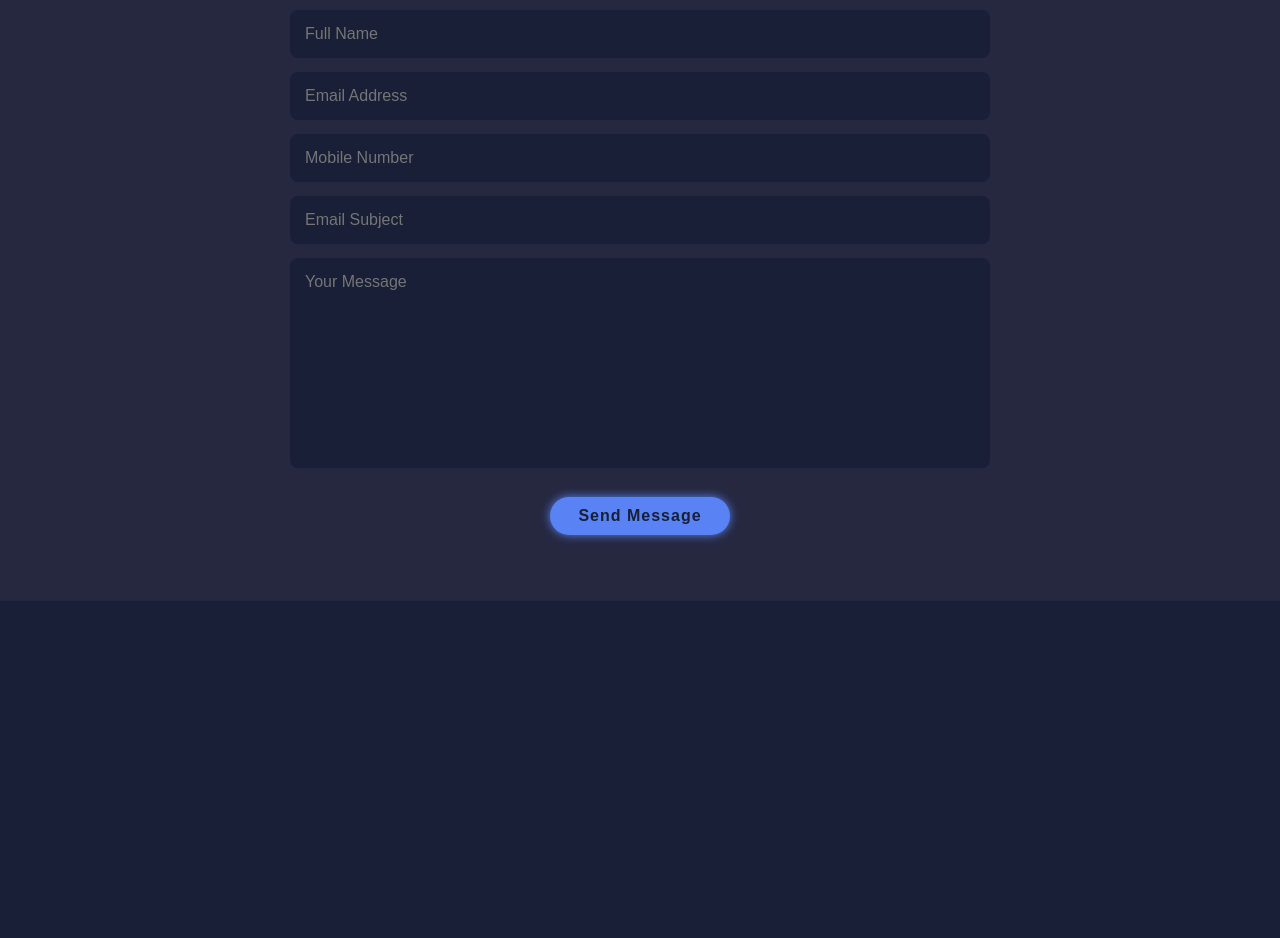
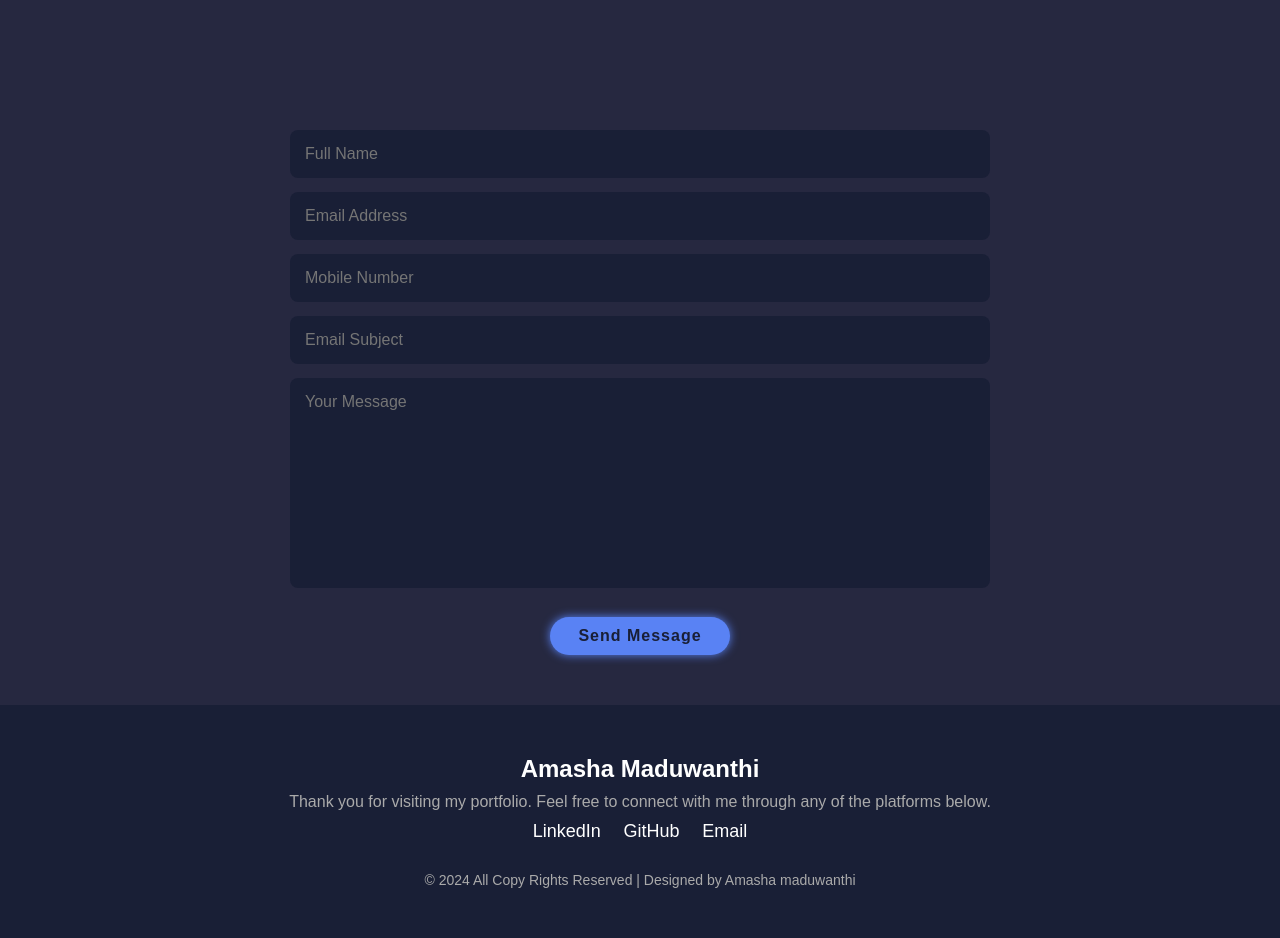
Before and after one commit to amashamaduwanthi/personal-portfolio, a plain HTML site: page index.html in a window 1280 px wide. Shown: the part 4237-5175 px from the top of the page. Before the commit the page ends 4838 px from the top, so only its background shows below. Drawn offline with Linux system fonts and the light colour scheme.

Commit message:
footer section done

```diff
--- a/index.html
+++ b/index.html
@@ -238,8 +238,31 @@
 
 <!--footer section-->
 
+<!--<footer class="footer">-->
+<!--    <div class="foot-text">-->
+<!--        <p>Copyright &copy; 2024 by Amasha Maduwanthi | All Right Reserved.</p>-->
+<!--    </div>-->
 
+<!--    <div class="footer-iconTop">-->
+<!--        <a href="#homw"><i class="fa-solid fa-angle-up"></i></a>-->
+<!--    </div>-->
 
+<!--</footer>-->
+
+<footer>
+    <div class="footer-content">
+        <h3>Amasha Maduwanthi</h3>
+        <p>Thank you for visiting my portfolio. Feel free to connect with me through any of the platforms below.</p>
+        <ul class="socials">
+            <li><a href="https://www.linkedin.com/in/yourprofile" target="_blank">LinkedIn</a></li>
+            <li><a href="https://github.com/yourusername" target="_blank">GitHub</a></li>
+            <li><a href="mailto:youremail@example.com">Email</a></li>
+        </ul>
+    </div>
+    <div class="footer-bottom">
+        <p>&copy; 2024 All Copy Rights Reserved  | Designed by Amasha maduwanthi</p>
+    </div>
+</footer>
 
 
 
--- a/style/style.css
+++ b/style/style.css
@@ -54,7 +54,7 @@ section{
 }
 .navbar a:hover
 {
-    color: var(--text-color);
+    color: var(--main-color);
 }
 #menu-icon{
     font-size: 3.6rem;
@@ -389,7 +389,7 @@ content: '';
 }
 .contact form{
     max-width: 70rem;
-    margin:1rem auto;
+    margin:15rem auto;
     text-align: center;
     margin-bottom: 3rem;
 }
@@ -421,3 +421,88 @@ content: '';
     margin-top: 2rem;
     cursor: pointer;
 }
+/*.footer{*/
+/*    display: flex;*/
+/*    justify-content: space-between;*/
+/*    align-items: center;*/
+/*    flex-wrap: wrap;*/
+/*    padding: 2rem 9%;*/
+/*    background: var(--snd-bg-color);*/
+/*}*/
+/*.foot-text{*/
+/*    font-size: 1.6rem;*/
+/*}*/
+
+/*.footer-iconTop{*/
+/*    display: inline-flex;*/
+/*    justify-content:center ;*/
+/*    align-items: center;*/
+/*    padding: .8rem 1rem;*/
+/*    background: var(--main-color);*/
+/*    border-radius: .8rem;*/
+/*    transition: .5s ease;*/
+/*}*/
+/*.footer-iconTop a:hover{*/
+/*    box-shadow: 0 0 1rem var(--main-color);*/
+
+/*}.footer-iconTop a i{*/
+/*    font-size: 2.4rem;*/
+/*    color: var(--snd-bg-color);*/
+/* }*/
+
+footer {
+    background:var(--bg-color);
+    color: #fff;
+    padding: 50px 0; /* Increased padding for more height */
+    text-align: center;
+}
+
+.footer-content h3 {
+    margin-bottom: 10px;
+    font-size: 24px;
+}
+
+.footer-content p {
+    margin: 10px 0;
+    font-size: 16px;
+    color: #aaa;
+}
+
+.socials {
+    list-style: none;
+    padding: 0;
+}
+
+.socials li {
+    display: inline;
+    margin: 0 10px;
+}
+
+.socials li a {
+    color: #fff;
+    text-decoration: none;
+    font-size: 18px;
+}
+
+.socials li a:hover {
+    color: rgba(4, 246, 219, 0.58);
+}
+
+.footer-bottom {
+    margin-top: 30px;
+    font-size: 14px;
+    color: #aaa;
+}
+
+.footer-bottom p {
+    margin: 0;
+}
+
+.footer-bottom a {
+    color: #fff;
+    text-decoration: none;
+}
+
+.footer-bottom a:hover {
+    color: rgba(58, 69, 105, 0.53);
+}
```
